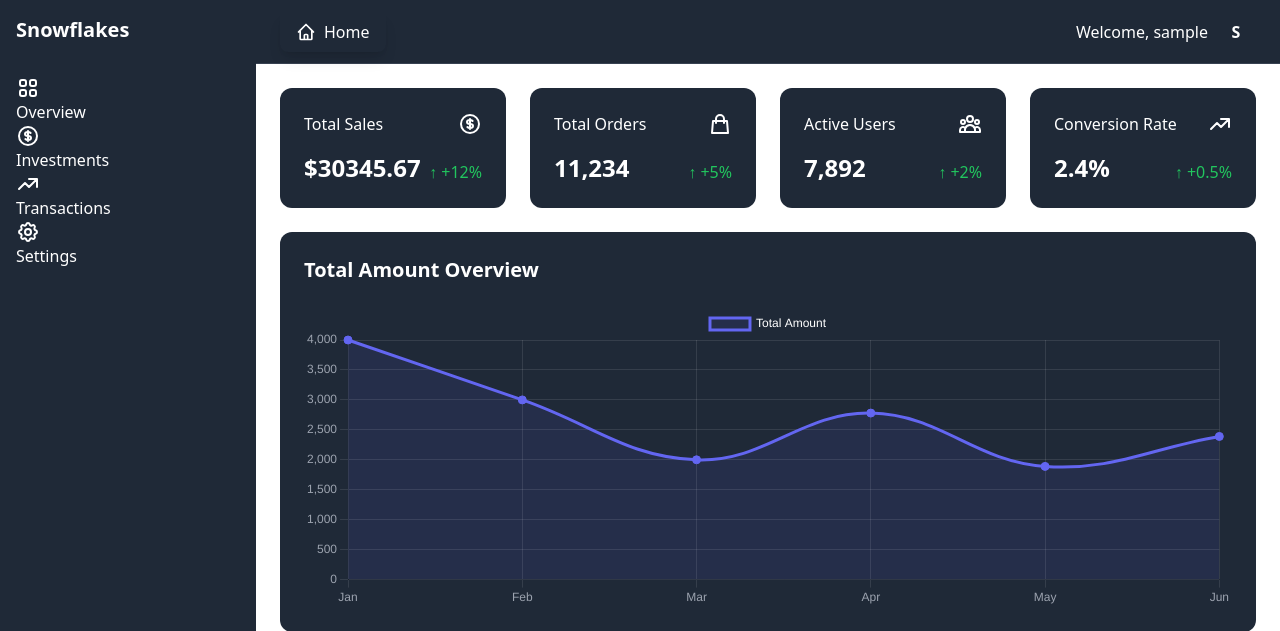
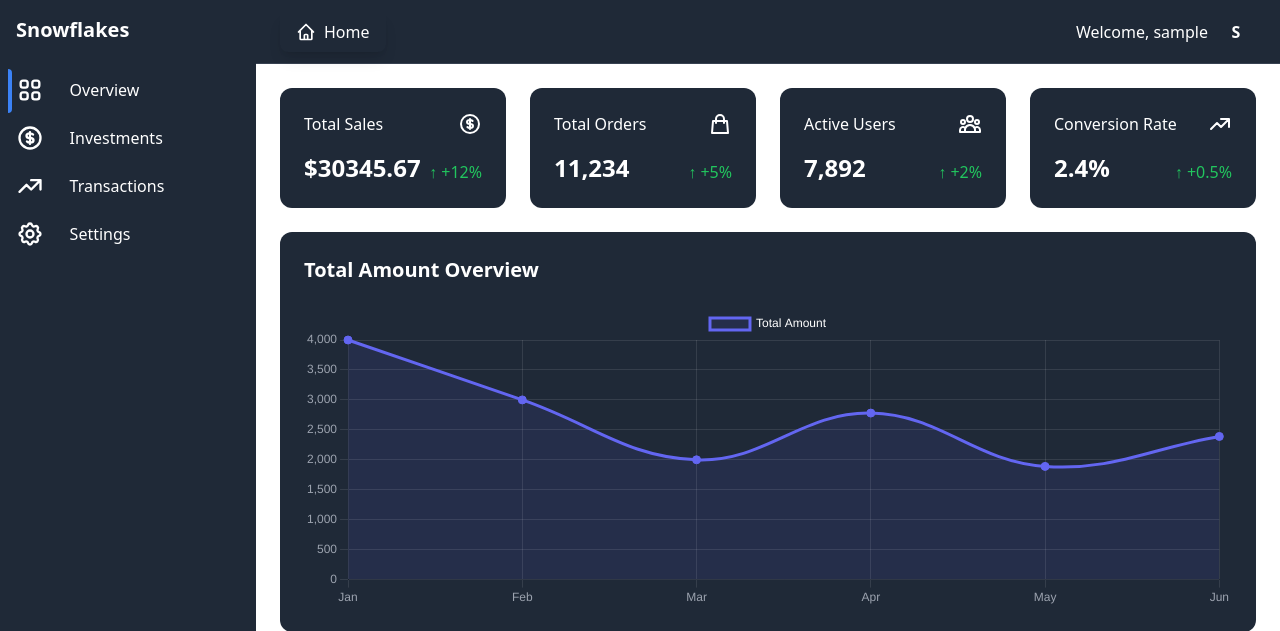
Before and after one commit to Pheebemi/sam-blog, a Django app: page /dashboard/ in a window 1280 px wide. Shown: the top 631 px of the page. Run offline with Django 5.2, Linux system fonts and the light colour scheme; the visitor is signed in with stand-in values (Sample User, id 1); some libraries are stand-ins or nearby versions.

Commit message:
Refactor navigation styles for improved layout and responsiveness; add investments view template

```diff
--- a/templates/dashboard/base.html
+++ b/templates/dashboard/base.html
@@ -25,30 +25,30 @@
             </div>
 
             <!-- Navigation -->
-            <nav class="space-y-2">
+            <nav class="space-y-1">
                 <a href="{% url 'dashboard' %}" class="nav-item {% if request.path == '/dashboard/' %}active{% endif %}">
-                    <svg class="w-6 h-6" fill="none" stroke="currentColor" viewBox="0 0 24 24">
+                    <svg class="w-7 h-7" fill="none" stroke="currentColor" viewBox="0 0 24 24">
                         <path stroke-linecap="round" stroke-linejoin="round" stroke-width="2" d="M4 6a2 2 0 012-2h2a2 2 0 012 2v2a2 2 0 01-2 2H6a2 2 0 01-2-2V6zM14 6a2 2 0 012-2h2a2 2 0 012 2v2a2 2 0 01-2 2h-2a2 2 0 01-2-2V6zM4 16a2 2 0 012-2h2a2 2 0 012 2v2a2 2 0 01-2 2H6a2 2 0 01-2-2v-2zM14 16a2 2 0 012-2h2a2 2 0 012 2v2a2 2 0 01-2 2h-2a2 2 0 01-2-2v-2z"></path>
                     </svg>
-                    <span>Overview</span>
+                    <span class="">Overview</span>
                 </a>
 
                 <a href="{% url 'dashboard_investments' %}" class="nav-item {% if 'investments' in request.path %}active{% endif %}">
-                    <svg class="w-6 h-6" fill="none" stroke="currentColor" viewBox="0 0 24 24">
+                    <svg class="w-7 h-7" fill="none" stroke="currentColor" viewBox="0 0 24 24">
                         <path stroke-linecap="round" stroke-linejoin="round" stroke-width="2" d="M12 8c-1.657 0-3 .895-3 2s1.343 2 3 2 3 .895 3 2-1.343 2-3 2m0-8c1.11 0 2.08.402 2.599 1M12 8V7m0 1v8m0 0v1m0-1c-1.11 0-2.08-.402-2.599-1M21 12a9 9 0 11-18 0 9 9 0 0118 0z"></path>
                     </svg>
                     <span>Investments</span>
                 </a>
 
                 <a href="{% url 'dashboard_transactions' %}" class="nav-item {% if 'transactions' in request.path %}active{% endif %}">
-                    <svg class="w-6 h-6" fill="none" stroke="currentColor" viewBox="0 0 24 24">
+                    <svg class="w-7 h-7" fill="none" stroke="currentColor" viewBox="0 0 24 24">
                         <path stroke-linecap="round" stroke-linejoin="round" stroke-width="2" d="M13 7h8m0 0v8m0-8l-8 8-4-4-6 6"></path>
                     </svg>
                     <span>Transactions</span>
                 </a>
 
                 <a href="{% url 'dashboard_settings' %}" class="nav-item {% if 'settings' in request.path %}active{% endif %}">
-                    <svg class="w-6 h-6" fill="none" stroke="currentColor" viewBox="0 0 24 24">
+                    <svg class="w-7 h-7" fill="none" stroke="currentColor" viewBox="0 0 24 24">
                         <path stroke-linecap="round" stroke-linejoin="round" stroke-width="2" d="M10.325 4.317c.426-1.756 2.924-1.756 3.35 0a1.724 1.724 0 002.573 1.066c1.543-.94 3.31.826 2.37 2.37a1.724 1.724 0 001.065 2.572c1.756.426 1.756 2.924 0 3.35a1.724 1.724 0 00-1.066 2.573c.94 1.543-.826 3.31-2.37 2.37a1.724 1.724 0 00-2.572 1.065c-.426 1.756-2.924 1.756-3.35 0a1.724 1.724 0 00-2.573-1.066c-1.543.94-3.31-.826-2.37-2.37a1.724 1.724 0 00-1.065-2.572c-1.756-.426-1.756-2.924 0-3.35a1.724 1.724 0 001.066-2.573c-.94-1.543.826-3.31 2.37-2.37.996.608 2.296.07 2.572-1.065z"></path>
                         <path stroke-linecap="round" stroke-linejoin="round" stroke-width="2" d="M15 12a3 3 0 11-6 0 3 3 0 016 0z"></path>
                     </svg>
@@ -195,17 +195,53 @@ document.addEventListener('DOMContentLoaded', function() {
 </script>
 
 <style>
+/* Navigation container */
+nav.space-y-1 {
+    @apply space-y-6 mt-4;
+    position: relative;
+}
+
+/* Nav item styles */
 .nav-item {
-    @apply flex items-center gap-3 p-3 rounded-lg transition-all duration-200 text-light-300 hover:bg-dark-200 hover:text-white;
+    @apply flex items-center gap-6 p-5 rounded-lg transition-all duration-200 text-light-300 hover:bg-dark-200 hover:text-white;
+    position: relative;
+    width: 100%;
+    display: flex !important;
+    align-items: center !important;
+
 }
+
 .nav-item svg {
-    @apply w-5 h-5 min-w-[1.25rem];
+    @apply w-7 h-7;
+    flex-shrink: 0;
+    display: inline-block;
+    margin-right: 1rem;
+    margin-bottom: 1rem
 }
+
 .nav-item span {
-    @apply whitespace-nowrap;
+    @apply text-xl font-medium;
+    display: inline-block;
+    white-space: nowrap;
+    padding-left: 0.6rem;
+    padding-bottom: 1rem;
 }
+
+/* Active state styles */
+.nav-item.active::before {
+    content: '';
+    position: absolute;
+    left: -8px;
+    top: -7px;
+    height: 100%;
+    width: 4px;
+    background-color: #3b82f6;
+    border-radius: 0 4px 4px 0;
+}
+
+/* Active state background */
 .nav-item.active {
-    @apply bg-secondary text-white;
+    @apply bg-dark-200 text-white;
 }
 
 /* Ensure transition for sidebar */
```
Also changed, not shown: templates/dashboard/investments.html (added).
